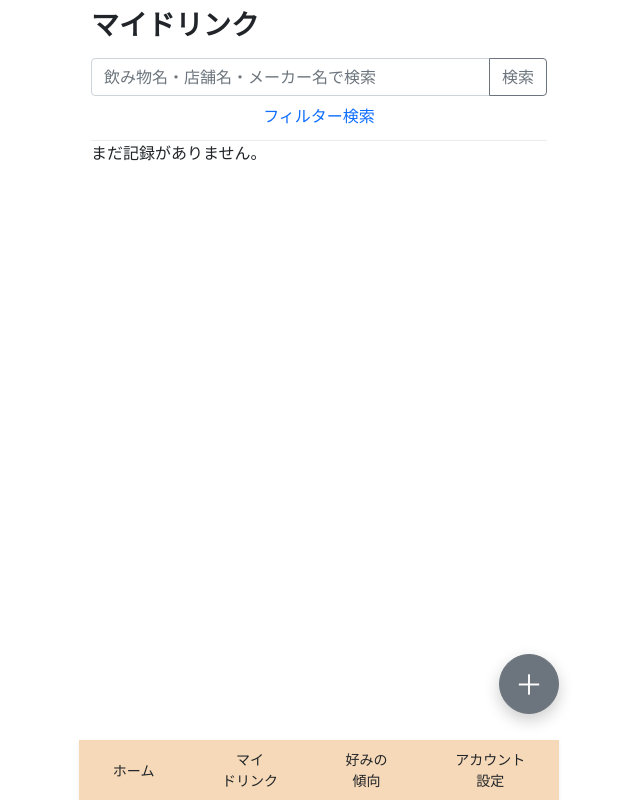
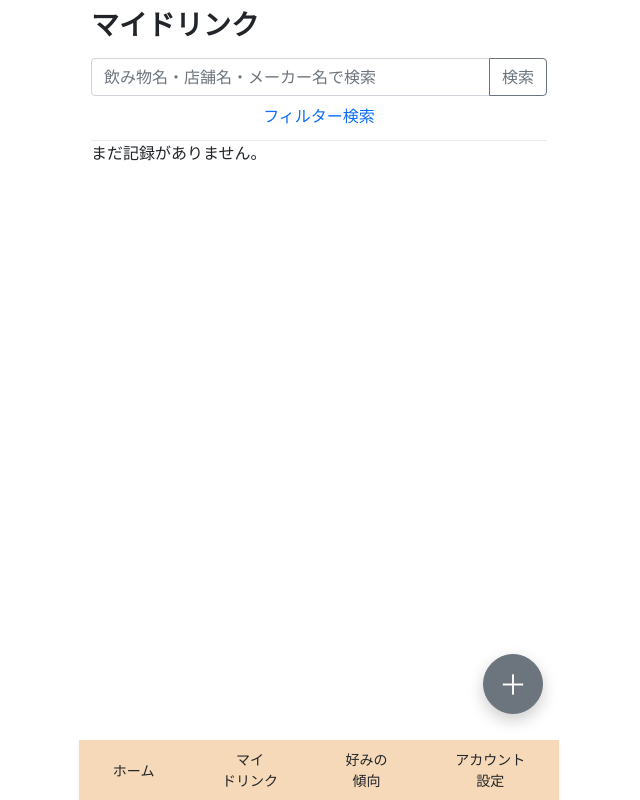
Before and after one commit to yui-okamoto8/drinkmemo, a Django app: page /drink/ in a window 1280 px wide. Shown: the whole page, without its empty margins (321-961 px from the left). Run offline with Django 5.2, Linux system fonts and the light colour scheme; the visitor is signed in with stand-in values (Sample User, id 1); data that the repository does not hold is empty.

Commit message:
追加ボタンの位置修正

```diff
--- a/drinmemo/drinmemo/settings.py
+++ b/drinmemo/drinmemo/settings.py
@@ -26,7 +26,9 @@ SECRET_KEY = 'django-insecure-rbh+i8!nsukk%i0&ws$_r4&%z*fd6$d316$_w469!n7!%bt8ja
 # SECURITY WARNING: don't run with debug turned on in production!
 DEBUG = True
 
-ALLOWED_HOSTS = []
+ALLOWED_HOSTS = ['okamotoy.pythonanywhere.com',
+                 '127.0.0.1',
+                 'localhost',]
 
 
 # Application definition
--- a/drinmemo/templates/base.html
+++ b/drinmemo/templates/base.html
@@ -25,23 +25,40 @@
             position: relative; min-height: calc(100vh - 90px);
         }
 
+        .app-shell{
+            position: relative;
+            max-width: 480px;
+            margin: 0 auto;
+        }
+
         .fab-add{
             position: fixed;
             left: 50%;
             transform: translateX(-50%);
-        margin-left: 240px;
-        right: auto;
-        translate: -30px 0;
+            width: 480px;
+            max-width: 100%;
+            height: 0;
             bottom: 86px;
+            pointer-events: none;
+            z-index: 1100;
+        }
+
+        .fab-add > a{
+            pointer-events: auto;
+            position: absolute;
+            right: 16px;
+            bottom: 0;
+
             width: 60px;
             height: 60px;
             border-radius: 999px;
+
             display:flex;
             align-items:center;
             justify-content:center;
-        font-size:28px;
+
+            font-size: 28px;
             box-shadow: 0 6px 16px rgba(0,0,0,.2);
-        z-index: 1100;
         }
 
         .summary-fixed-top{
@@ -83,8 +100,10 @@
     </head>
 
 <body style='padding-bottom:90px;'>
+    <div class="app-shell">
         <div class='container' style='max-width:480px;'>
             {% block content %}{% endblock %}
+        </div>
     </div>
 
 {% if user.is_authenticated %}
--- a/drinmemo/templates/drink_app/drink_list.html
+++ b/drinmemo/templates/drink_app/drink_list.html
@@ -29,10 +29,11 @@
 </div>
 
 <!-- 記録追加ボタン -->
-<a href='{% url 'drink_app:create' %}'
-   class='btn btn-secondary fab-add'>
-  ＋
+<div class="fab-add">
+  <a href="{% url 'drink_app:create' %}" class="btn btn-secondary">
+    ＋
 </a>
+</div>
 
 <!-- 記録一覧 -->
 {% if page_obj %}
@@ -74,10 +75,9 @@
     </div>
 
     <!-- 記録日 -->
-    <div style='font-weight:600; font-size:10px;'>
+    <div style='font-weight:600; font-size:11px;'>
         {{ r.recorded_date }}
     </div>
-
     </div>
     </a>
     </div>
```
Lines whose indentation alone changed are shown as unchanged.
